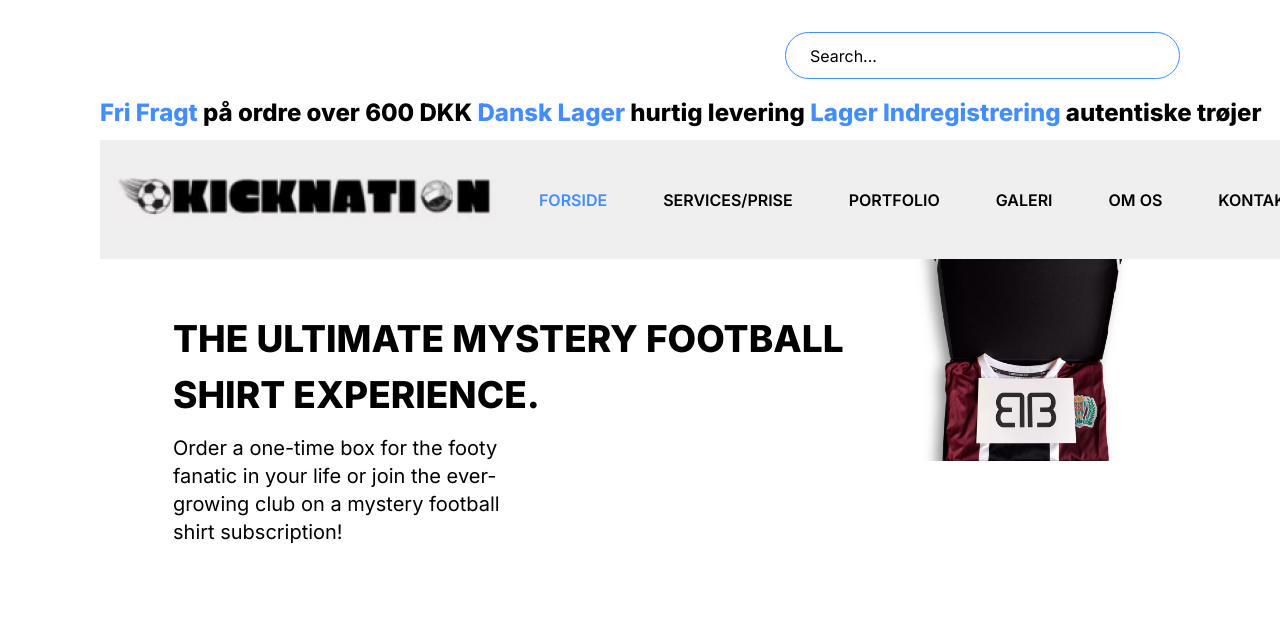
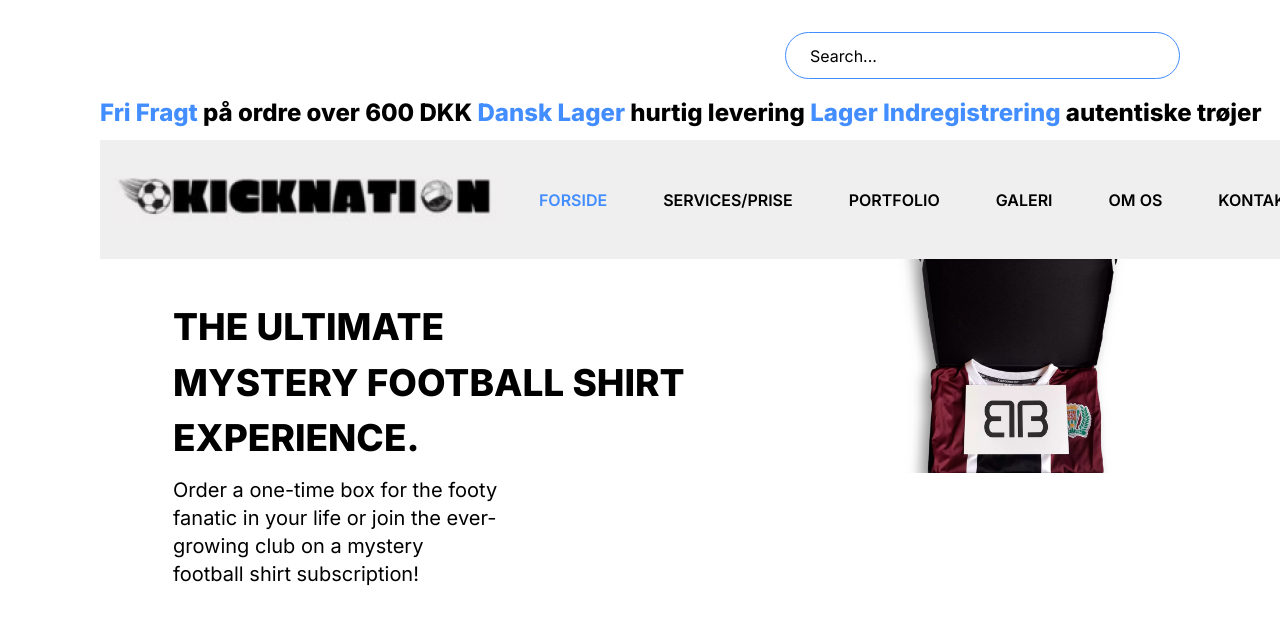
Before and after one commit to Emmanuel-Ingwe/kick-nationfigm, a Next.js app: page / in a window 1280 px wide. Shown: the top 620 px of the page. Built offline with nearby package versions, Linux system fonts and the light colour scheme.

Commit message:
done w hero

```diff
--- a/app/Hero/page.tsx
+++ b/app/Hero/page.tsx
@@ -6,11 +6,11 @@ type Props = {}
 const page = (props: Props) => {
   return (
     <div className='flex'>
-        <div className="ml-[173px] mt-[52px]">
+        <div className="ml-[173px] mt-[40px]">
             <div className="flex flex-wrap">
-                <h1 className='text-[37px] font-extrabold w-[672px]'>THE ULTIMATE MYSTERY FOOTBALL SHIRT EXPERIENCE.</h1>
+                <h1 className='text-[37px] font-extrabold w-[572px]'>THE ULTIMATE <br /> MYSTERY FOOTBALL SHIRT EXPERIENCE.</h1>
             </div>
-            <div className="flex flex-wrap mt-3">
+            <div className="flex flex-wrap mt-2.5">
                 <p className="text-[20px] font-normal leading-7 w-1/2">Order a one-time box for the footy fanatic in your life or join the ever-growing club on a mystery football shirt subscription!</p>
             </div>
         </div>
```
